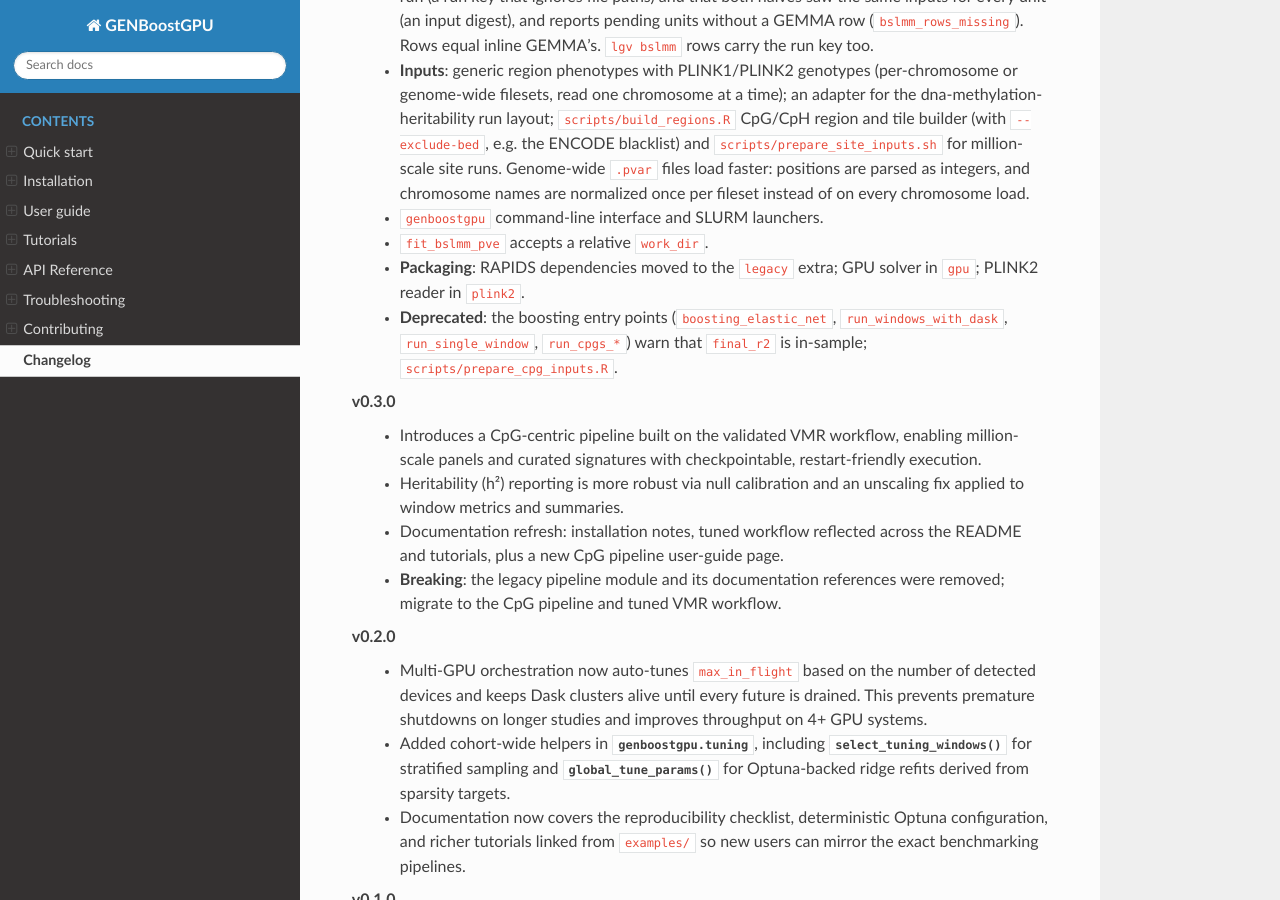
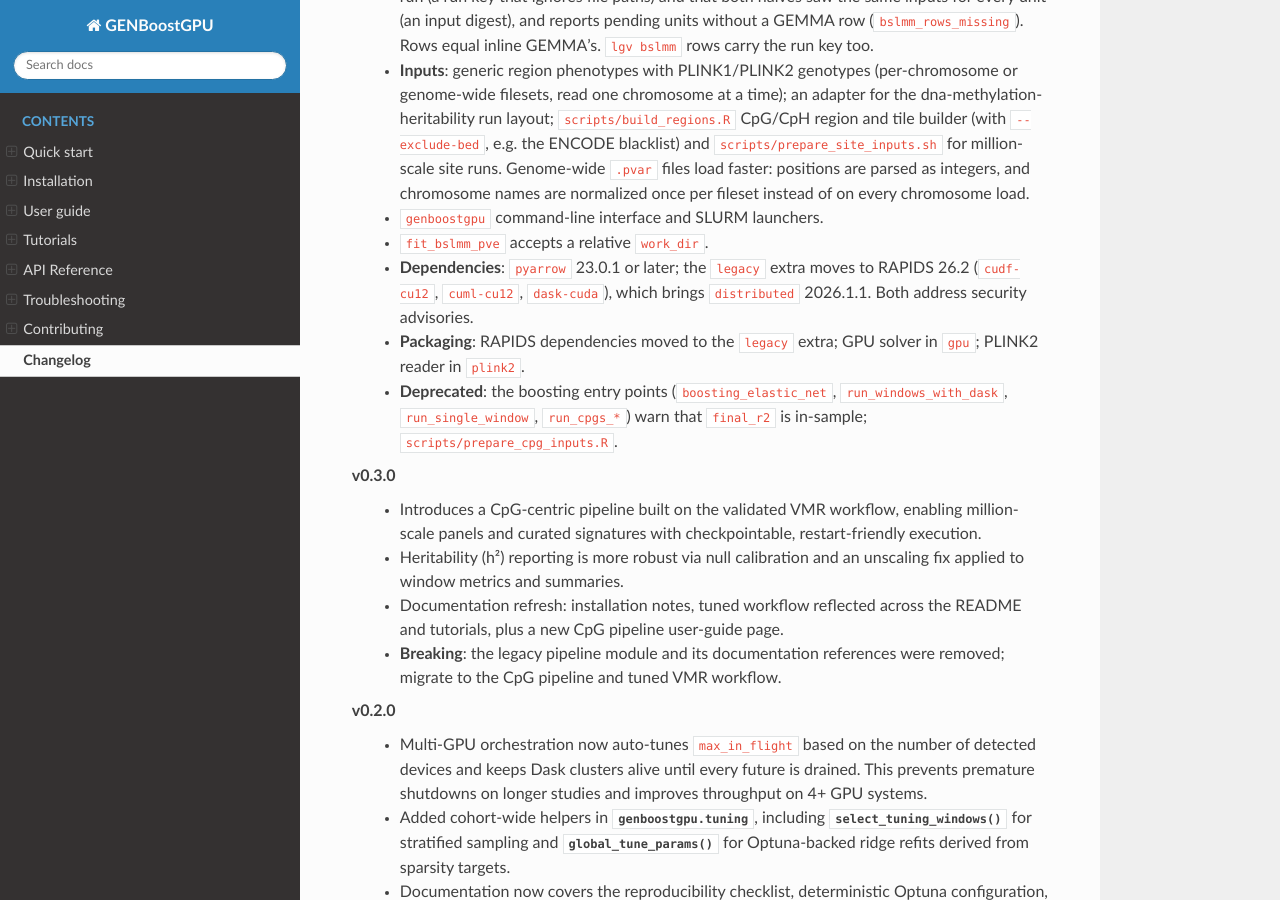
Before and after one commit to heart-gen/GENBoostGPU, a Sphinx documentation site: the page built from docs/changelog.rst, in a window 1280 px wide and 900 px high, scrolled down 1302 px. Built offline with Sphinx 7.4.7 and the Read the Docs theme 3.1.0, drawn with Linux system fonts in a browser that asks for light colours.

Commit message:
Note the pyarrow and RAPIDS dependency updates in the v0.4.0 changelog

```diff
--- a/docs/changelog.rst
+++ b/docs/changelog.rst
@@ -72,6 +72,9 @@ v0.4.0
      of on every chromosome load.
    * ``genboostgpu`` command-line interface and SLURM launchers.
    * ``fit_bslmm_pve`` accepts a relative ``work_dir``.
+   * **Dependencies**: ``pyarrow`` 23.0.1 or later; the ``legacy`` extra
+     moves to RAPIDS 26.2 (``cudf-cu12``, ``cuml-cu12``, ``dask-cuda``), which
+     brings ``distributed`` 2026.1.1. Both address security advisories.
    * **Packaging**: RAPIDS dependencies moved to the ``legacy`` extra; GPU
      solver in ``gpu``; PLINK2 reader in ``plink2``.
    * **Deprecated**: the boosting entry points (``boosting_elastic_net``,
```
